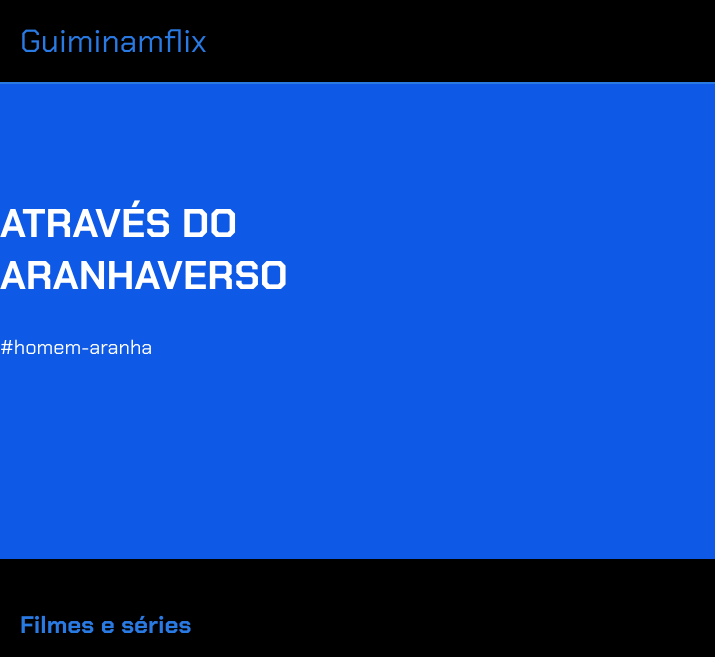
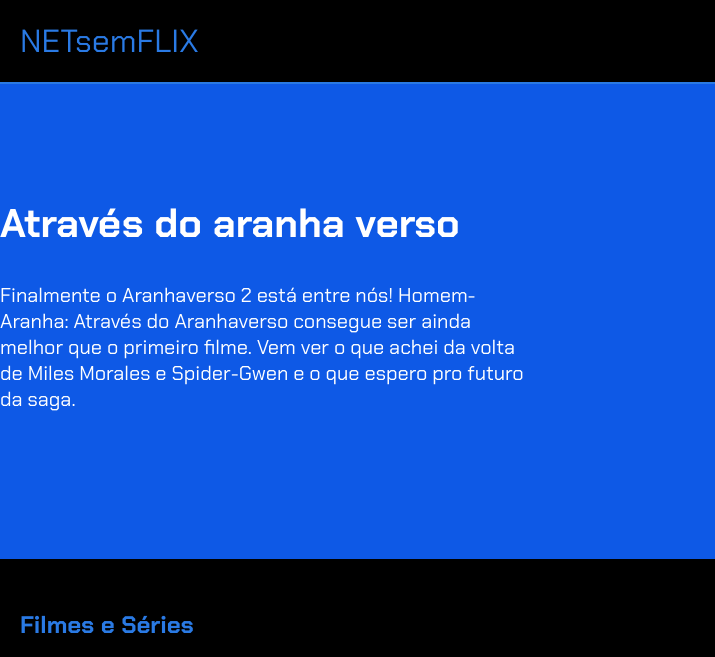
Before and after one commit to uPedro1/NETsemFLI, a plain HTML site: page index.html in a window 1280 px wide. Shown: the top 657 px of the page, 0-715 px from the left. Drawn offline with Linux system fonts and the light colour scheme; grey boxes are pictures that could not be loaded.

Commit message:
Update index.html

```diff
--- a/index.html
+++ b/index.html
@@ -10,13 +10,14 @@
     <title>Guiminamflix</title>
 </head>
 
-    <body>
-    <header>Guiminamflix</header>
+<body>
+    <header>NETsemFLIX</header>
 
     <section class="chamada">
         <div class="chamada-texto">
-            <h1>ATRAVÉS DO ARANHAVERSO</h1>
-            <p>#homem-aranha</p>
+            <h1>Através do aranha verso</h1>
+            <p>Finalmente o Aranhaverso 2 está entre nós! Homem-Aranha: Através do Aranhaverso consegue ser ainda melhor que o primeiro filme.
+                Vem ver o que achei da volta de Miles Morales e Spider-Gwen e o que espero pro futuro da saga.</p>
         </div>
 
         <div>
@@ -28,7 +29,7 @@
     </section>
 
     <section class="categoria">
-        <h2>Filmes e séries</h2>
+        <h2>Filmes e Séries</h2>
         <div class="categoria-videos">
             <a href="https://www.youtube.com/watch?v=cs15QqG6Gjc">
                 <img src="https://img.youtube.com/vi/cs15QqG6Gjc/maxresdefault.jpg" />
```
